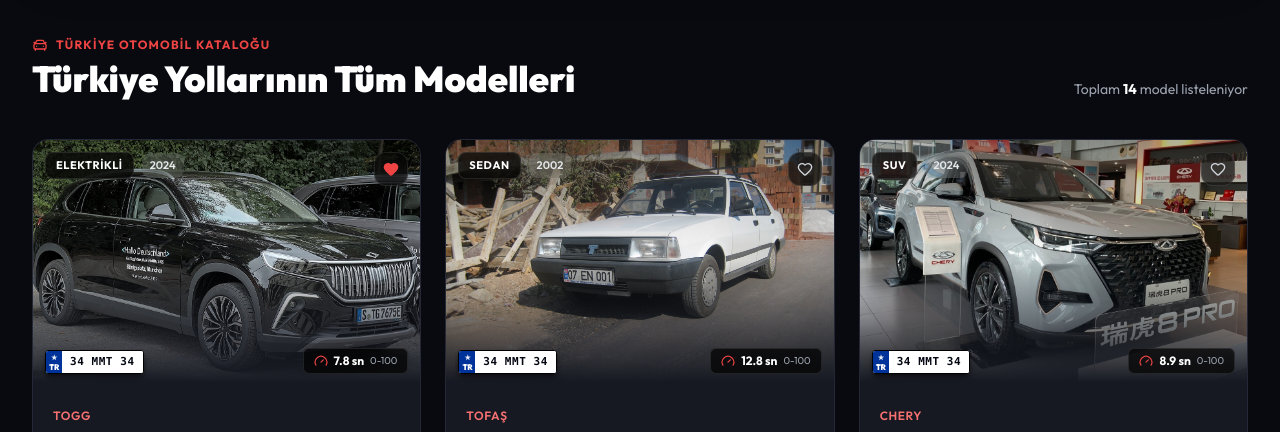
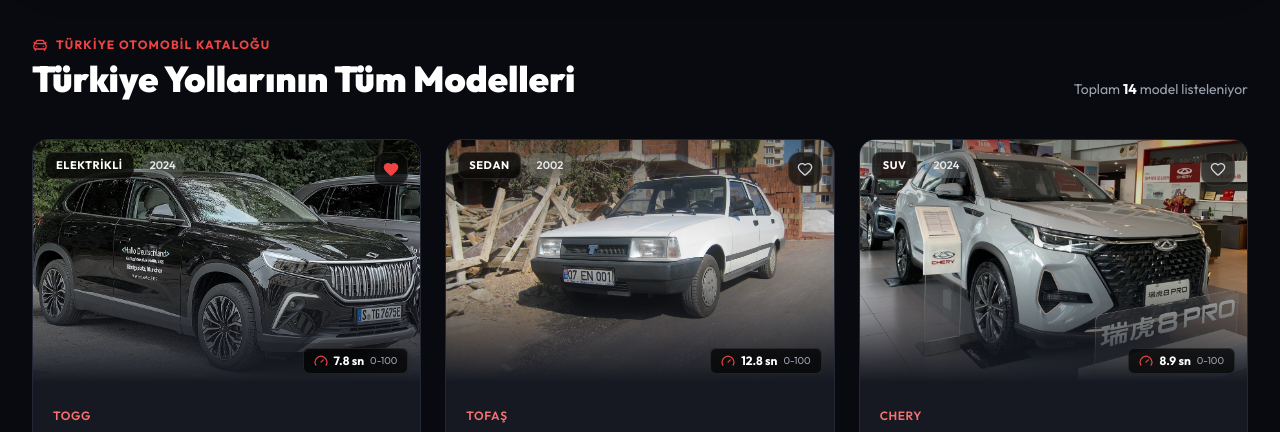
Before and after one commit to mhmetyns-cmd/mehm-auto, a React (Vite) app: page / in a window 1280 px wide. Shown: the part 980-1412 px from the top of the page. Built offline with nearby package versions, Linux system fonts and the light colour scheme.

Commit message:
revert: remove license plate UI badges from components

```diff
--- a/package.json
+++ b/package.json
@@ -7,12 +7,14 @@
     "dev": "vite",
     "build": "tsc -b && vite build",
     "lint": "oxlint",
-    "preview": "vite preview"
+    "preview": "vite preview",
+    "deploy": "vercel --prod"
   },
   "dependencies": {
     "lucide-react": "^1.45.0",
     "react": "^19.2.8",
-    "react-dom": "^19.2.8"
+    "react-dom": "^19.2.8",
+    "sharp": "^0.35.4"
   },
   "devDependencies": {
     "@types/node": "^24.13.3",
--- a/src/components/CarCard.tsx
+++ b/src/components/CarCard.tsx
@@ -1,7 +1,6 @@
 import React from 'react';
 import { Heart, Gauge, Eye, GitCompare } from 'lucide-react';
 import type { Car } from '../types';
-import { LicensePlate } from './LicensePlate';
 
 interface CarCardProps {
   car: Car;
@@ -56,11 +55,6 @@
             }`}
           />
         </button>
-
-        {/* License Plate */}
-        <div className="absolute bottom-2 left-3 z-10">
-          <LicensePlate plate={car.plate || '34 MMT 34'} size="sm" />
-        </div>
 
         {/* Acceleration Badge */}
         <div className="absolute bottom-2 right-3 px-2.5 py-1 rounded-md bg-black/70 backdrop-blur-md border border-white/10 flex items-center gap-1.5 text-xs text-white">
--- a/src/components/CarDetailModal.tsx
+++ b/src/components/CarDetailModal.tsx
@@ -1,7 +1,6 @@
 import React, { useState, useEffect, useCallback } from 'react';
 import { X, Heart, Gauge, Zap, GitCompare, ShieldCheck, CheckCircle2, ChevronLeft, ChevronRight, Camera } from 'lucide-react';
 import type { Car } from '../types';
-import { LicensePlate } from './LicensePlate';
 
 interface CarDetailModalProps {
   car: Car | null;
@@ -146,14 +145,13 @@
 
           {/* Title overlay */}
           <div className="absolute bottom-4 left-6 right-6">
-            <div className="flex items-center gap-2 mb-1.5 flex-wrap">
+            <div className="flex items-center gap-2 mb-1.5">
               <span className="px-2.5 py-0.5 rounded-md bg-red-600 text-[11px] font-black uppercase tracking-wider text-white inline-block">
                 {car.category}
               </span>
               <span className="text-xs font-semibold text-red-400 bg-red-950/60 border border-red-500/30 px-2.5 py-0.5 rounded-md">
                 {angleLabels[activeImageIndex]?.badge || 'Görünüm'}
               </span>
-              <LicensePlate plate={car.plate || '34 MMT 34'} size="sm" />
             </div>
             <h2 className="text-2xl sm:text-4xl font-black text-white">{car.name}</h2>
             <p className="text-xs sm:text-sm text-gray-300 font-medium">{car.brand} · {car.year} Model</p>
@@ -215,8 +213,7 @@
               <span className="text-xs text-gray-400 block font-medium">Tavsiye Edilen Başlangıç Fiyatı</span>
               <span className="text-2xl sm:text-3xl font-black text-white">{car.priceFormatted}</span>
             </div>
-            <div className="flex items-center gap-3 flex-wrap">
-              <LicensePlate plate={car.plate || '34 MMT 34'} size="md" />
+            <div className="flex items-center gap-3">
               <button
                 onClick={() => {
                   onCompareWith(car);
--- a/src/components/CompareSection.tsx
+++ b/src/components/CompareSection.tsx
@@ -1,7 +1,6 @@
 import React from 'react';
 import { GitCompare } from 'lucide-react';
 import type { Car } from '../types';
-import { LicensePlate } from './LicensePlate';
 
 interface CompareSectionProps {
   cars: Car[];
@@ -72,11 +71,8 @@
               ))}
             </select>
 
-            <div className="relative aspect-[16/9] rounded-xl overflow-hidden mb-3 bg-black">
+            <div className="aspect-[16/9] rounded-xl overflow-hidden mb-3 bg-black">
               <img src={carA.image} alt={carA.name} className="w-full h-full object-cover" />
-              <div className="absolute bottom-2 left-2 z-10">
-                <LicensePlate plate={carA.plate || '34 MMT 34'} size="sm" />
-              </div>
             </div>
             <div className="text-center">
               <h3 className="text-lg font-black text-white">{carA.name}</h3>
@@ -108,11 +104,8 @@
               ))}
             </select>
 
-            <div className="relative aspect-[16/9] rounded-xl overflow-hidden mb-3 bg-black">
+            <div className="aspect-[16/9] rounded-xl overflow-hidden mb-3 bg-black">
               <img src={carB.image} alt={carB.name} className="w-full h-full object-cover" />
-              <div className="absolute bottom-2 left-2 z-10">
-                <LicensePlate plate={carB.plate || '34 MMT 34'} size="sm" />
-              </div>
             </div>
             <div className="text-center">
               <h3 className="text-lg font-black text-white">{carB.name}</h3>
--- a/src/components/FavoritesModal.tsx
+++ b/src/components/FavoritesModal.tsx
@@ -1,7 +1,6 @@
 import React from 'react';
 import { X, Heart, Trash2, Eye, GitCompare } from 'lucide-react';
 import type { Car } from '../types';
-import { LicensePlate } from './LicensePlate';
 
 interface FavoritesModalProps {
   isOpen: boolean;
@@ -63,10 +62,7 @@
                 </div>
 
                 <div className="flex-1 min-w-0">
-                  <div className="flex items-center gap-2 mb-1">
-                    <span className="text-[10px] font-bold text-red-400 uppercase">{car.brand}</span>
-                    <LicensePlate plate={car.plate || '34 MMT 34'} size="sm" className="scale-90 origin-left" />
-                  </div>
+                  <span className="text-[10px] font-bold text-red-400 uppercase">{car.brand}</span>
                   <h4 className="text-sm font-bold text-white truncate">{car.name}</h4>
                   <p className="text-xs font-black text-gray-200">{car.priceFormatted}</p>
                 </div>
--- a/src/components/FeaturedCar.tsx
+++ b/src/components/FeaturedCar.tsx
@@ -1,7 +1,6 @@
 import React from 'react';
 import { Award, ChevronRight, Eye } from 'lucide-react';
 import type { Car } from '../types';
-import { LicensePlate } from './LicensePlate';
 
 interface FeaturedCarProps {
   car: Car;
@@ -34,17 +33,13 @@
               className="w-full h-full object-cover group-hover:scale-105 transition-transform duration-700 ease-out"
             />
             <div className="absolute inset-0 bg-gradient-to-t lg:bg-gradient-to-r from-transparent via-transparent to-[#11131a]" />
-            <div className="absolute top-4 left-4 flex items-center gap-2">
+            <div className="absolute top-4 left-4">
               <span className="px-3.5 py-1.5 rounded-xl bg-red-600 text-white font-black text-xs uppercase tracking-wider shadow-lg shadow-red-600/50">
                 Pist Canavarı
               </span>
-              <LicensePlate plate={car.plate || '34 MMT 34'} size="sm" />
             </div>
             <div className="absolute bottom-6 left-6 right-6 lg:hidden bg-black/60 backdrop-blur-md p-4 rounded-2xl border border-white/10">
-              <div className="flex items-center justify-between gap-2 mb-1">
-                <h3 className="text-xl font-black text-white truncate">{car.name}</h3>
-                <LicensePlate plate={car.plate || '34 MMT 34'} size="sm" />
-              </div>
+              <h3 className="text-2xl font-black text-white">{car.name}</h3>
               <p className="text-sm text-red-400 font-bold">{car.priceFormatted}</p>
             </div>
           </div>
@@ -54,10 +49,7 @@
             <div>
               <div className="hidden lg:block mb-6">
                 <span className="text-xs font-bold text-red-400 uppercase tracking-widest block mb-1">{car.brand}</span>
-                <div className="flex items-center gap-3 mb-2 flex-wrap">
-                  <h3 className="text-3xl xl:text-4xl font-black text-white">{car.name}</h3>
-                  <LicensePlate plate={car.plate || '34 MMT 34'} size="md" />
-                </div>
+                <h3 className="text-3xl xl:text-4xl font-black text-white mb-2">{car.name}</h3>
                 <p className="text-2xl font-black text-transparent bg-clip-text bg-gradient-to-r from-red-500 to-amber-500">
                   {car.priceFormatted}
                 </p>
--- a/src/components/LicensePlate.tsx
+++ /dev/null
@@ -1,53 +0,0 @@
-import React from 'react';
-
-interface LicensePlateProps {
-  plate?: string;
-  size?: 'sm' | 'md' | 'lg';
-  className?: string;
-}
-
-export const LicensePlate: React.FC<LicensePlateProps> = ({
-  plate = '34 MMT 34',
-  size = 'md',
-  className = '',
-}) => {
-  const sizeStyles = {
-    sm: {
-      wrapper: 'h-6 rounded-[3px] border-[1.5px] border-black shadow-md',
-      blueBand: 'w-4 text-[8px] py-0.5',
-      text: 'text-[11px] px-2 font-black tracking-wider',
-    },
-    md: {
-      wrapper: 'h-7 sm:h-8 rounded-[4px] border-2 border-black shadow-lg',
-      blueBand: 'w-5 text-[9px] py-0.5',
-      text: 'text-xs sm:text-sm px-2.5 font-black tracking-widest',
-    },
-    lg: {
-      wrapper: 'h-9 sm:h-10 rounded-[5px] border-2 border-black shadow-xl',
-      blueBand: 'w-6 sm:w-7 text-[10px] py-1',
-      text: 'text-sm sm:text-base px-3 sm:px-4 font-black tracking-widest',
-    },
-  }[size];
-
-  return (
-    <div
-      title={`Araç Plakası: ${plate}`}
-      className={`inline-flex items-stretch bg-white select-none overflow-hidden font-mono shadow-black/50 ${sizeStyles.wrapper} ${className}`}
-    >
-      {/* Turkish Flag TR Blue Band */}
-      <div
-        className={`bg-[#003399] flex flex-col items-center justify-center text-white font-sans font-black tracking-tighter leading-none shrink-0 ${sizeStyles.blueBand}`}
-      >
-        <span className="text-[7px] leading-none mb-0.5 opacity-90">★</span>
-        <span>TR</span>
-      </div>
-
-      {/* Embossed License Plate Text */}
-      <div
-        className={`flex items-center justify-center bg-white text-gray-950 font-mono whitespace-nowrap uppercase font-black ${sizeStyles.text}`}
-      >
-        {plate}
-      </div>
-    </div>
-  );
-};
--- a/src/data/cars.ts
+++ b/src/data/cars.ts
@@ -1,6 +1,6 @@
 import type { Car } from '../types';
 
-const rawCarsData: Car[] = [
+export const carsData: Car[] = [
   {
     id: 'togg-t10x-v2',
     name: 'TOGG T10X V2 Uzun Menzil',
@@ -423,8 +423,3 @@
     features: ['11.9 inç Dikey MBUX Multimedya', 'Burmester 3D Surround Ses', 'AMG İç ve Dış Tasarım Paketi', 'Panoramik Sunroof', 'Akıllı Park Pilotu'],
   }
 ];
-
-export const carsData: Car[] = rawCarsData.map((car) => ({
-  ...car,
-  plate: car.plate || '34 MMT 34',
-}));
--- a/src/types.ts
+++ b/src/types.ts
@@ -21,7 +21,6 @@
   gallery?: string[];
   description: string;
   features: string[];
-  plate?: string;
   isFeatured?: boolean;
   isElectric?: boolean;
   electricSpecs?: {
```
Also changed, not shown: 1 other file (tests, documents, lock files or other folders).
